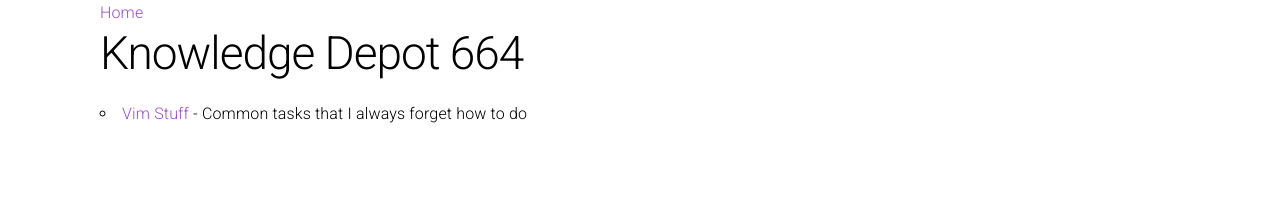
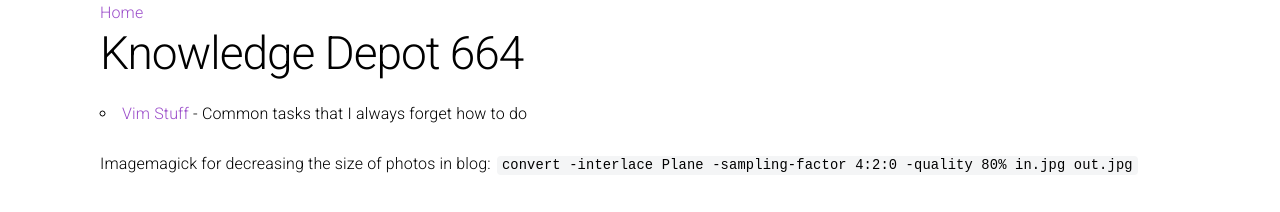
Before and after one commit to JoshAshby/vimwiki, a plain HTML site: page index.html in a window 1280 px wide. Drawn offline with nearby package versions, Linux system fonts and the light colour scheme; some packages are replaced by stand-ins of ours.

Commit message:
image tip

```diff
--- a/index.html
+++ b/index.html
@@ -36,6 +36,10 @@
 
 </ul>
 
+<p>
+Imagemagick for decreasing the size of photos in blog: <code>convert -interlace Plane -sampling-factor 4:2:0 -quality 80% in.jpg out.jpg</code>
+</p>
+
           </div>
         </div>
       </section>
```
